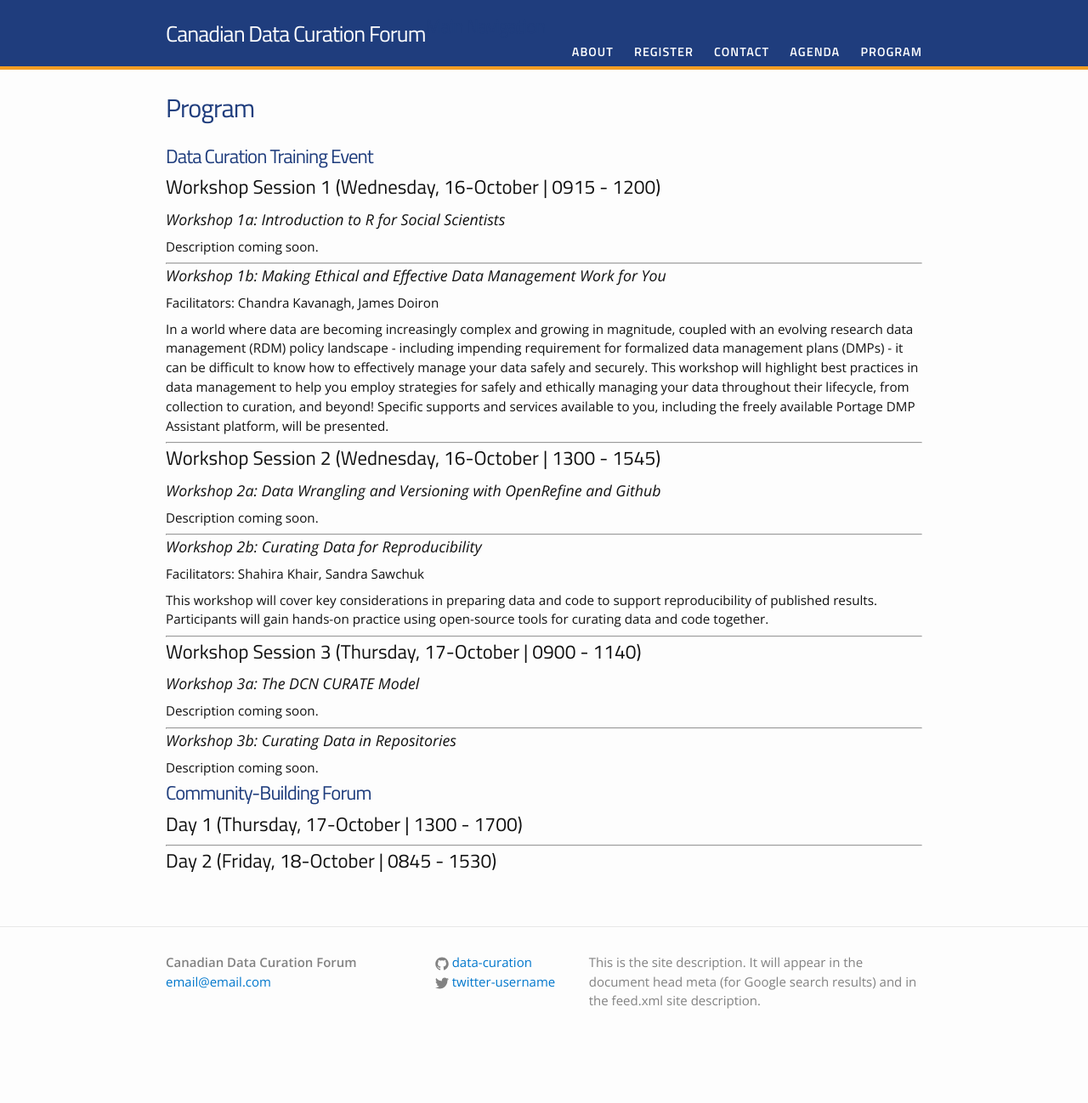
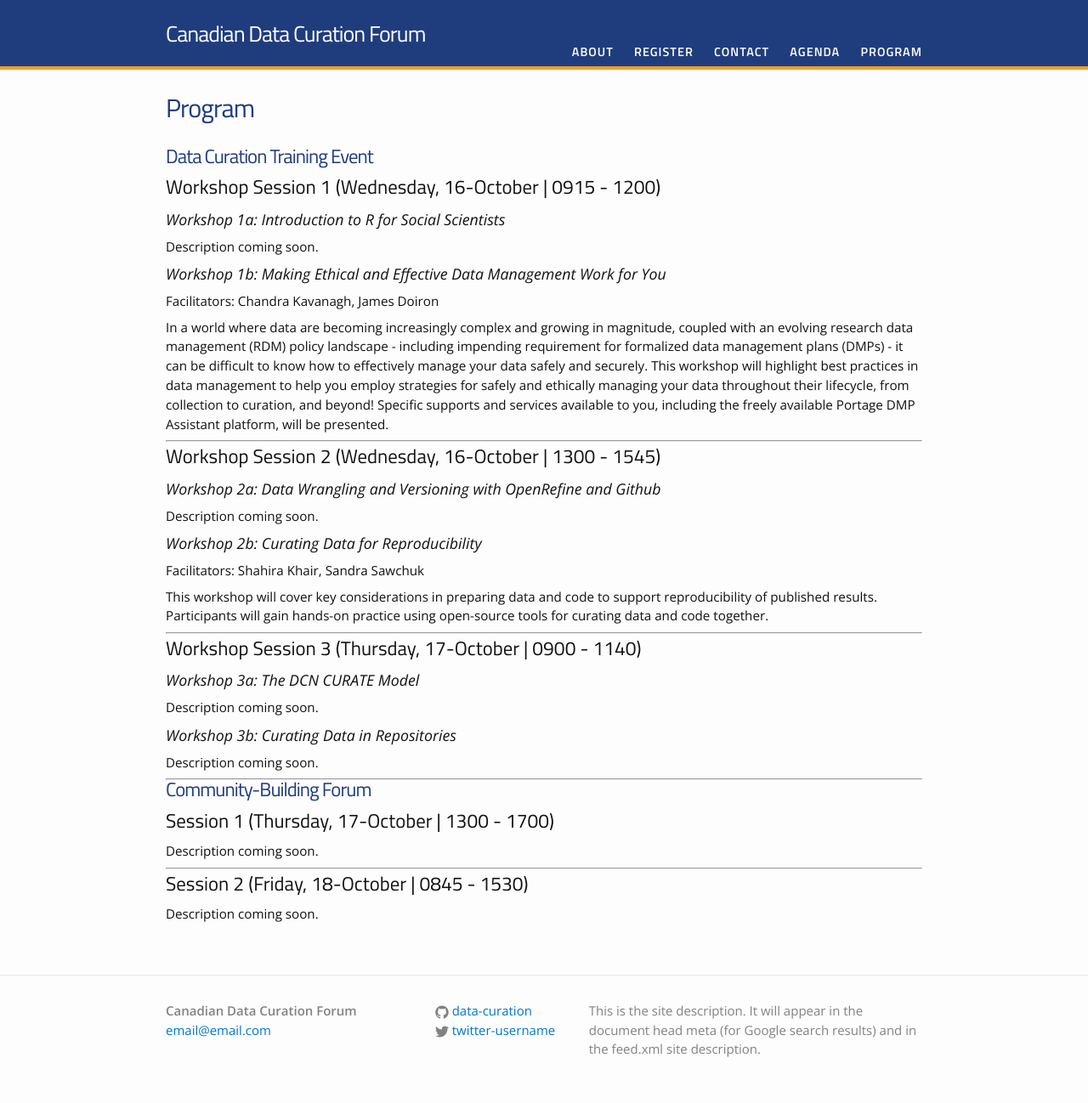
Before and after one commit to data-curation/data-curation.github.io, a Jekyll site: the page built from program.md, in a window 1280 px wide. Shown: the whole page at 85% size. Built offline with Jekyll 4.4.1, drawn with Linux system fonts in a browser that asks for light colours; before the commit the page ends 1241 px from its top, so only the background shows below that.

Commit message:
Update program.md

```diff
--- a/program.md
+++ b/program.md
@@ -10,7 +10,6 @@ permalink: /program/
 ### Workshop 1a: Introduction to R for Social Scientists
 Description coming soon.
 
----
 ### Workshop 1b: Making Ethical and Effective Data Management Work for You
 Facilitators: Chandra Kavanagh, James Doiron
 
@@ -22,7 +21,6 @@ In a world where data are becoming increasingly complex and growing in magnitude
 ### Workshop 2a: Data Wrangling and Versioning with OpenRefine and Github
 Description coming soon.
 
----
 ### Workshop 2b: Curating Data for Reproducibility
 Facilitators: Shahira Khair, Sandra Sawchuk
 
@@ -34,13 +32,15 @@ This workshop will cover key considerations in preparing data and code to suppor
 ### Workshop 3a: The DCN CURATE Model
 Description coming soon.
 
----
 ### Workshop 3b: Curating Data in Repositories
 Description coming soon.
 
-
+---
 # Community-Building Forum
 
-## Day 1 (Thursday, 17-October | 1300 - 1700)
+## Session 1 (Thursday, 17-October | 1300 - 1700)
+Description coming soon.
+
 ---
-## Day 2 (Friday, 18-October | 0845 - 1530)
+## Session 2 (Friday, 18-October | 0845 - 1530)
+Description coming soon.
```
